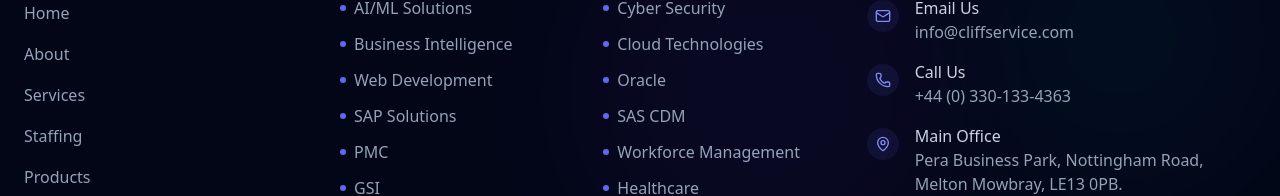
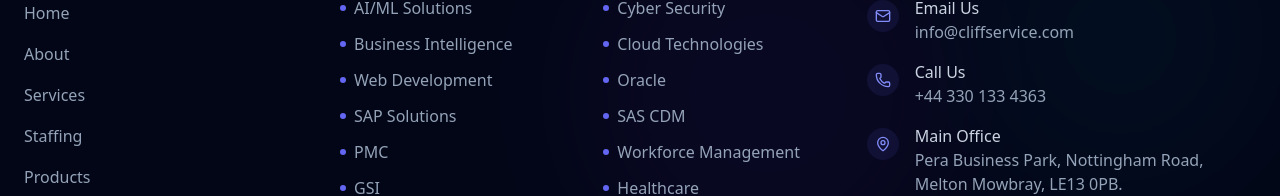
Before and after one commit to Murali3824/CLIFFSERVICES, a React (Vite) app in the folder frontend/: page /cookies in a window 1280 px wide. Shown: the part 1696-1892 px from the top of the page. Built offline with nearby package versions, Linux system fonts and the light colour scheme; what country-data would draw is missing.

Commit message:
frontend

```diff
--- a/frontend/src/components/Footer.jsx
+++ b/frontend/src/components/Footer.jsx
@@ -14,7 +14,7 @@ const locations = {
         lng: -0.118092,
         name: 'UK',
         address: 'Pera Business Park, Nottingham Road, Melton Mowbray, Leicestershire LE13 OPB',
-        phone: '+44 20 1234 5678',
+        phone: '+44 330 133 4363',
         email: 'uk@cliffservice.com'
     },
     usa: {
@@ -22,15 +22,15 @@ const locations = {
         lng: -122.4194,
         name: 'USA',
         address: '13873, Park Center Road, Suite 181, Herndon, VA 20171',
-        phone: '+1 (800) 123-4567',
+        phone: '+1 (571) 833-1714',
         email: 'usa@cliffservice.com'
     },
     canada: {
         lat: 43.6532,
         lng: -79.3832,
         name: 'Canada',
-        address: '4 Robert Speck Parkway, Suite 1500, Mississauga, ON L4Z 1S1',
-        phone: '+1 416 123 4567',
+        address: 'Robert Speck Parkway, Suite 1500, Mississauga, ON L4Z 3Y4',
+        phone: '+44 330 133 4363',
         email: 'canada@cliffservice.com'
     },
     australia: {
@@ -38,7 +38,7 @@ const locations = {
         lng: 151.2093,
         name: 'Australia',
         address: '12 Spoonbill Cl, Williams Landing, Victoria, 3027',
-        phone: '+61 2 1234 5678',
+        phone: '+44 330 133 4363',
         email: 'australia@cliffservice.com'
     },
     india: {
@@ -46,7 +46,7 @@ const locations = {
         lng: 77.2090,
         name: 'India',
         address: 'Spacion Business Center, Hitec City, Hyderabad, Telangana, 500081 - IN',
-        phone: '+91 11 1234 5678',
+        phone: '+91 8008432111',
         email: 'india@cliffservice.com'
     }
 };
@@ -250,7 +250,7 @@ const locations = {
                                     <div>
                                         <p className="text-slate-300 font-medium">Call Us</p>
                                         <a href="tel:+18001234567" className="text-slate-400 hover:text-indigo-400 transition-colors">
-                                            +44 (0) 330-133-4363
+                                            +44 330 133 4363
                                         </a>
                                     </div>
                                 </li>
```
